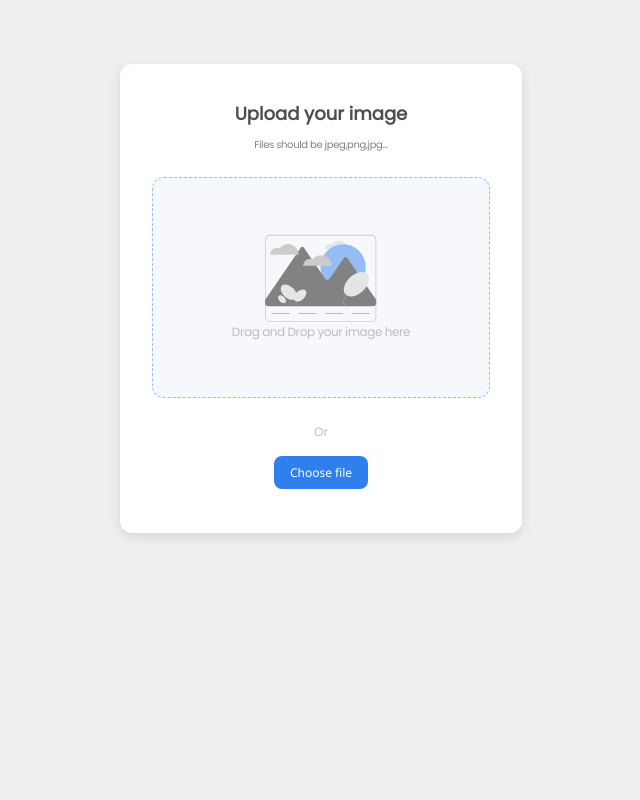
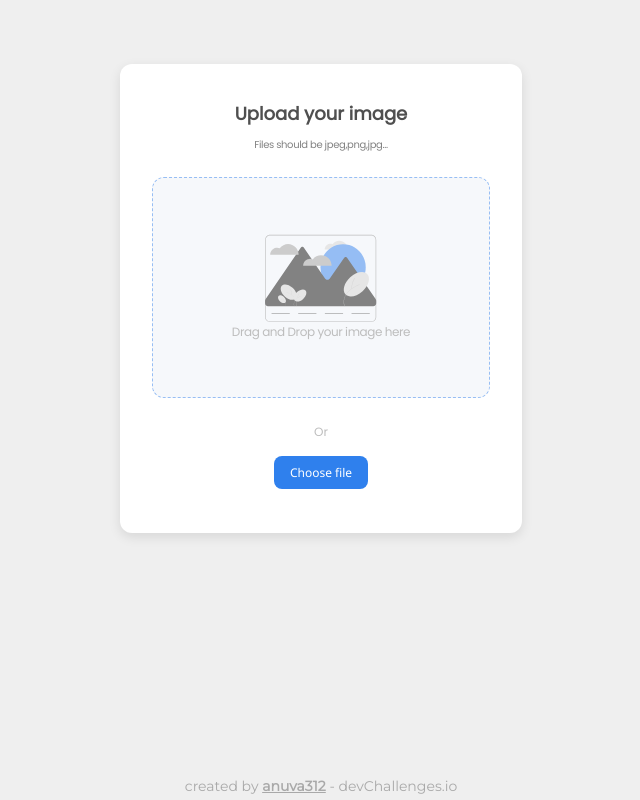
Before and after one commit to anuva312/ImageUploader-devChallenges, a React (Create React App) app in the folder uploader-ui/: page / in a window 1280 px wide. Shown: the whole page, without its empty margins (319-959 px from the left). Built offline with nearby package versions, Linux system fonts and the light colour scheme.

Commit message:
Added footer

```diff
--- a/uploader-ui/public/index.html
+++ b/uploader-ui/public/index.html
@@ -31,6 +31,10 @@
       rel="stylesheet"
     />
     <link
+      href="https://fonts.googleapis.com/css2?family=Montserrat&display=swap"
+      rel="stylesheet"
+    />
+    <link
       rel="stylesheet"
       href="https://fonts.googleapis.com/css2?family=Material+Symbols+Rounded:opsz,wght,FILL,GRAD@20..48,100..700,0..1,-50..200"
     />
@@ -49,5 +53,12 @@
       To begin the development, run `npm start` or `yarn start`.
       To create a production bundle, use `npm run build` or `yarn build`.
     -->
+    <footer>
+      <div class="footer">
+        created by
+        <a href="https://devchallenges.io/portfolio/anuva312">anuva312</a> -
+        devChallenges.io
+      </div>
+    </footer>
   </body>
 </html>
--- a/uploader-ui/src/index.css
+++ b/uploader-ui/src/index.css
@@ -1,14 +1,34 @@
 body {
   margin: 0;
   background: #efefef;
-  font-family: -apple-system, BlinkMacSystemFont, 'Segoe UI', 'Roboto', 'Oxygen',
-    'Ubuntu', 'Cantarell', 'Fira Sans', 'Droid Sans', 'Helvetica Neue',
+  font-family: -apple-system, BlinkMacSystemFont, "Segoe UI", "Roboto", "Oxygen",
+    "Ubuntu", "Cantarell", "Fira Sans", "Droid Sans", "Helvetica Neue",
     sans-serif;
   -webkit-font-smoothing: antialiased;
   -moz-osx-font-smoothing: grayscale;
 }
 
 code {
-  font-family: source-code-pro, Menlo, Monaco, Consolas, 'Courier New',
+  font-family: source-code-pro, Menlo, Monaco, Consolas, "Courier New",
     monospace;
 }
+
+.footer {
+  bottom: 0;
+  width: 100%;
+  margin: 5px auto;
+  font-family: Montserrat;
+  font-style: normal;
+  font-weight: 500;
+  font-size: 14px;
+  line-height: 17px;
+  text-align: center;
+  color: #a9a9a9;
+  position: fixed;
+}
+
+.footer > a {
+  text-decoration: underline;
+  font-weight: bold;
+  color: inherit;
+}
```
